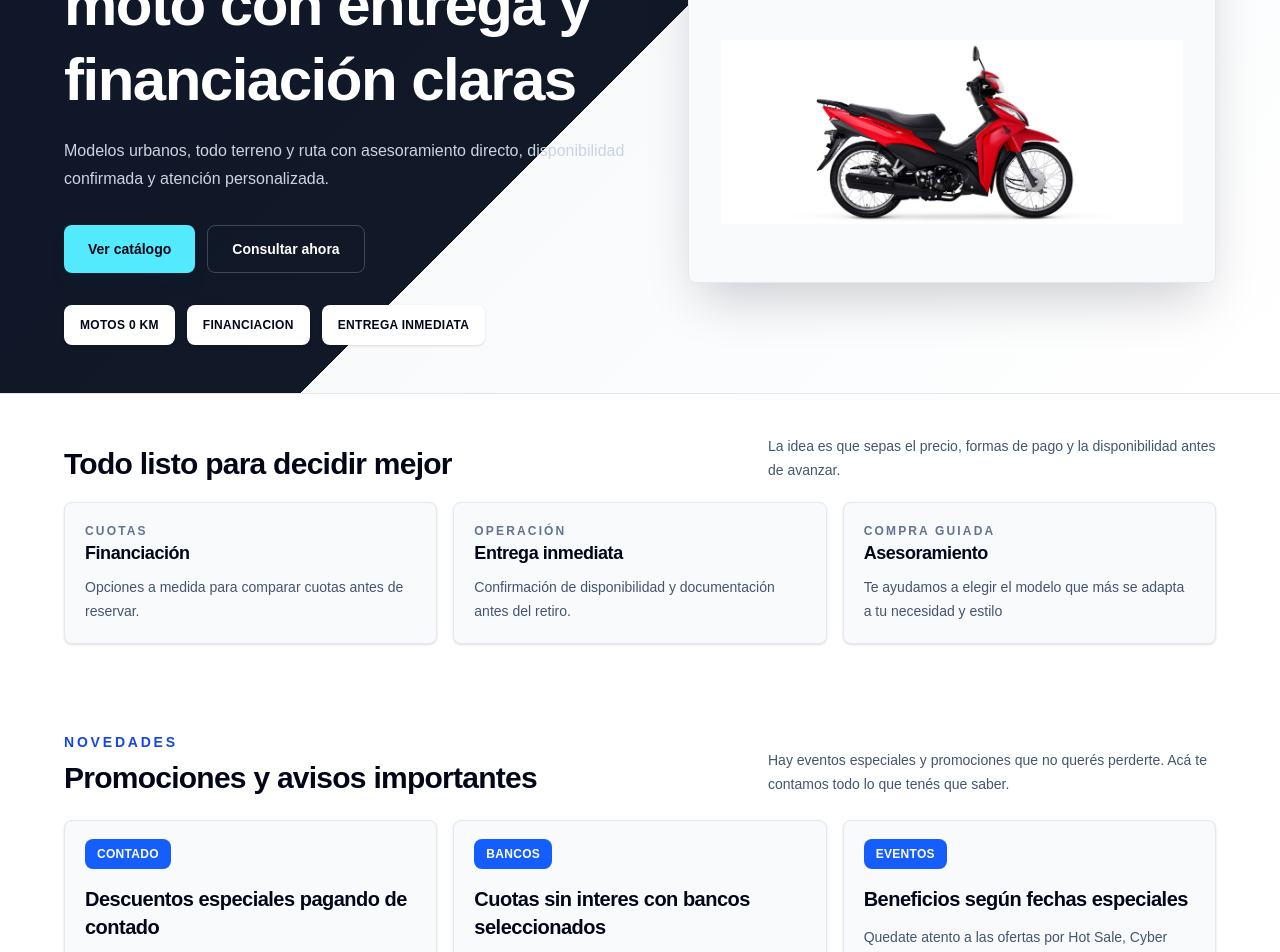
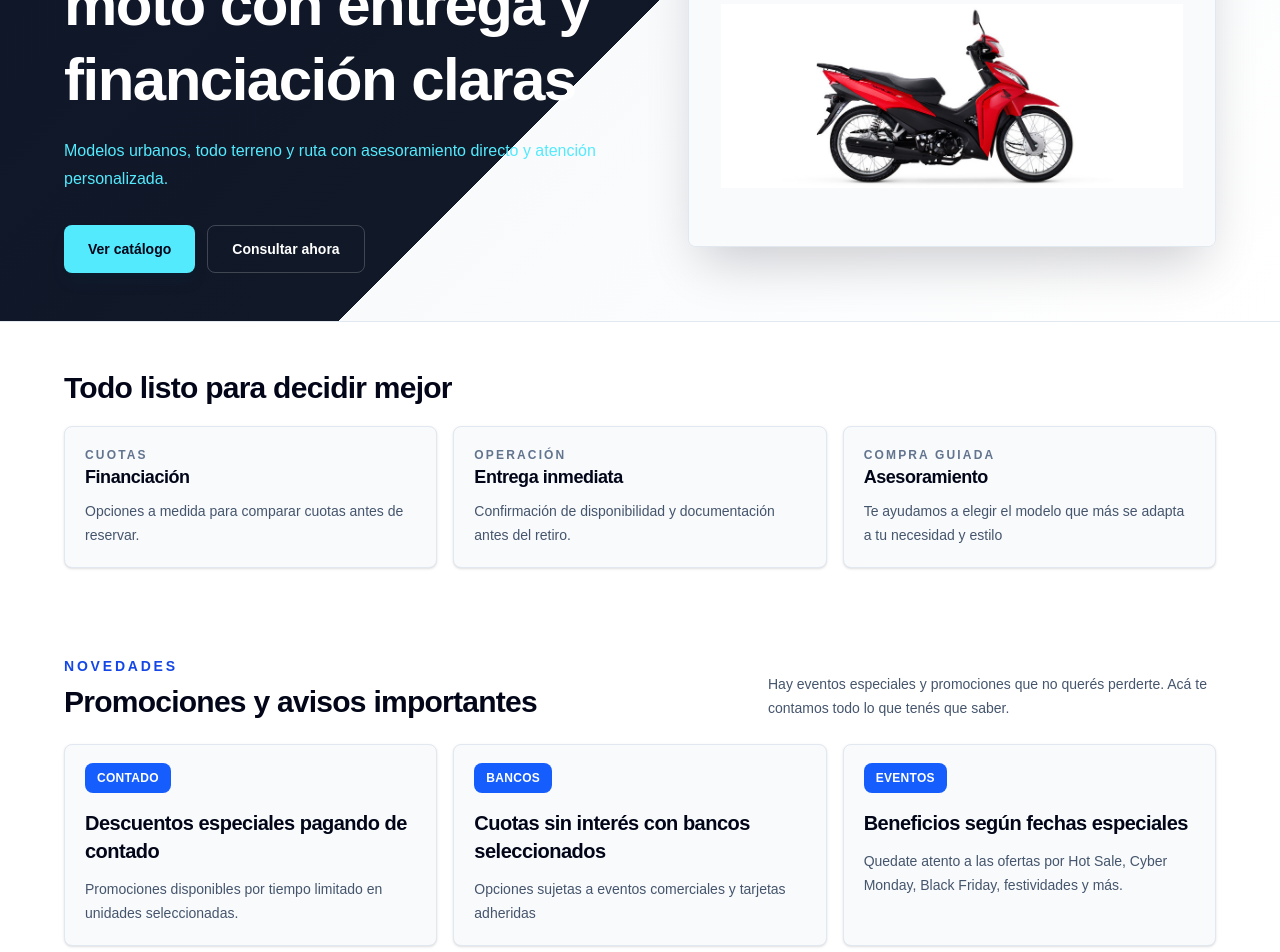
Before and after one commit to Briantahiel/cetrostore, a Next.js app: page / in a window 1280 px wide. Shown: the part 340-1292 px from the top of the page. Built offline with nearby package versions, Linux system fonts and the light colour scheme.

Commit message:
minor changes

```diff
--- a/components/home/HeroShowroom.tsx
+++ b/components/home/HeroShowroom.tsx
@@ -15,9 +15,8 @@ export default function HeroShowroom() {
           <h1 className="mt-5 max-w-3xl text-4xl font-black leading-tight tracking-tight sm:text-6xl">
             Elegí tu próxima moto con entrega y financiación claras
           </h1>
-          <p className="mt-5 max-w-2xl text-base font-medium leading-7 text-slate-300">
-            Modelos urbanos, todo terreno y ruta con asesoramiento directo,
-            disponibilidad confirmada y atención personalizada.
+          <p className="mt-5 max-w-2xl text-base font-medium leading-7 text-cyan-300">
+            Modelos urbanos, todo terreno y ruta con asesoramiento directo y atención personalizada.
           </p>
           <div className="mt-8 flex flex-col gap-3 sm:flex-row">
             <Link
@@ -36,9 +35,9 @@ export default function HeroShowroom() {
               Consultar ahora
             </a>
           </div>
-
+{/*
           <div className="mt-8 flex flex-wrap gap-3 text-slate-950">
-            {["Motos 0 km", "Financiacion", "Entrega inmediata"].map(
+            {["Motos 0 km", "Financiación", "Entrega inmediata"].map(
               (item) => (
                 <span
                   key={item}
@@ -48,7 +47,7 @@ export default function HeroShowroom() {
                 </span>
               ),
             )}
-          </div>
+          </div> */}
         </div>
 
         <div className="relative overflow-hidden rounded-lg border border-slate-200 bg-white text-slate-950 shadow-2xl shadow-slate-950/20">
--- a/components/home/SalesHighlights.tsx
+++ b/components/home/SalesHighlights.tsx
@@ -26,10 +26,10 @@ export default function SalesHighlights() {
               Todo listo para decidir mejor
             </h2>
           </div>
-          <p className="max-w-md text-sm font-medium leading-6 text-slate-600">
+          {/* <p className="max-w-md text-sm font-medium leading-6 text-slate-600">
             La idea es que sepas el precio, formas de pago y la disponibilidad antes
             de avanzar.
-          </p>
+          </p> */}
         </div>
 
         <div className="flex flex-wrap gap-4">
--- a/data/novedades.ts
+++ b/data/novedades.ts
@@ -10,9 +10,9 @@ export const novedades = [
   {
     id: 2,
     etiqueta: "Bancos",
-    titulo: "Cuotas sin interes con bancos seleccionados",
+    titulo: "Cuotas sin interés con bancos seleccionados",
     descripcion:
-      "Opciones sujetas a eventos comerciales, tarjetas adheridas y aprobación.",
+      "Opciones sujetas a eventos comerciales y tarjetas adheridas",
     detalle: "La disponibilidad puede cambiar según eventos comerciales y promociones bancarias.",
   },
   {
```
